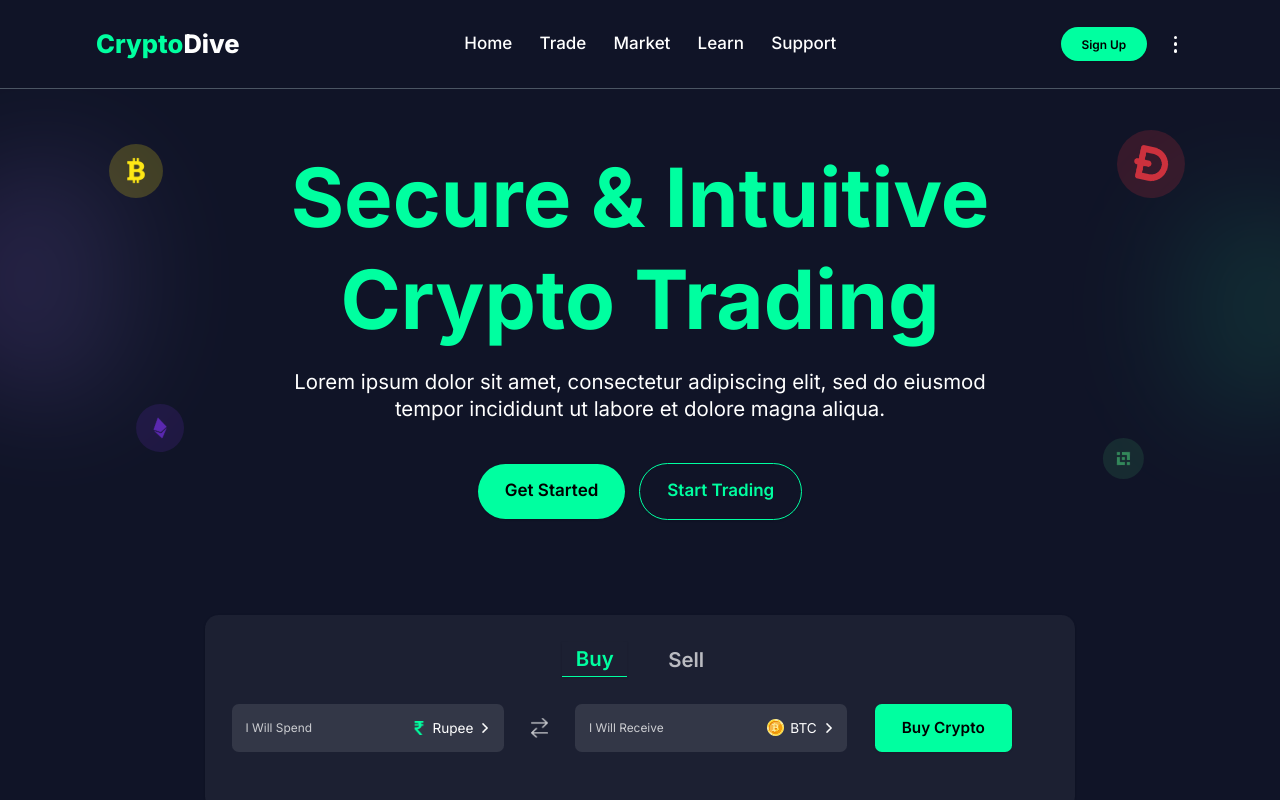
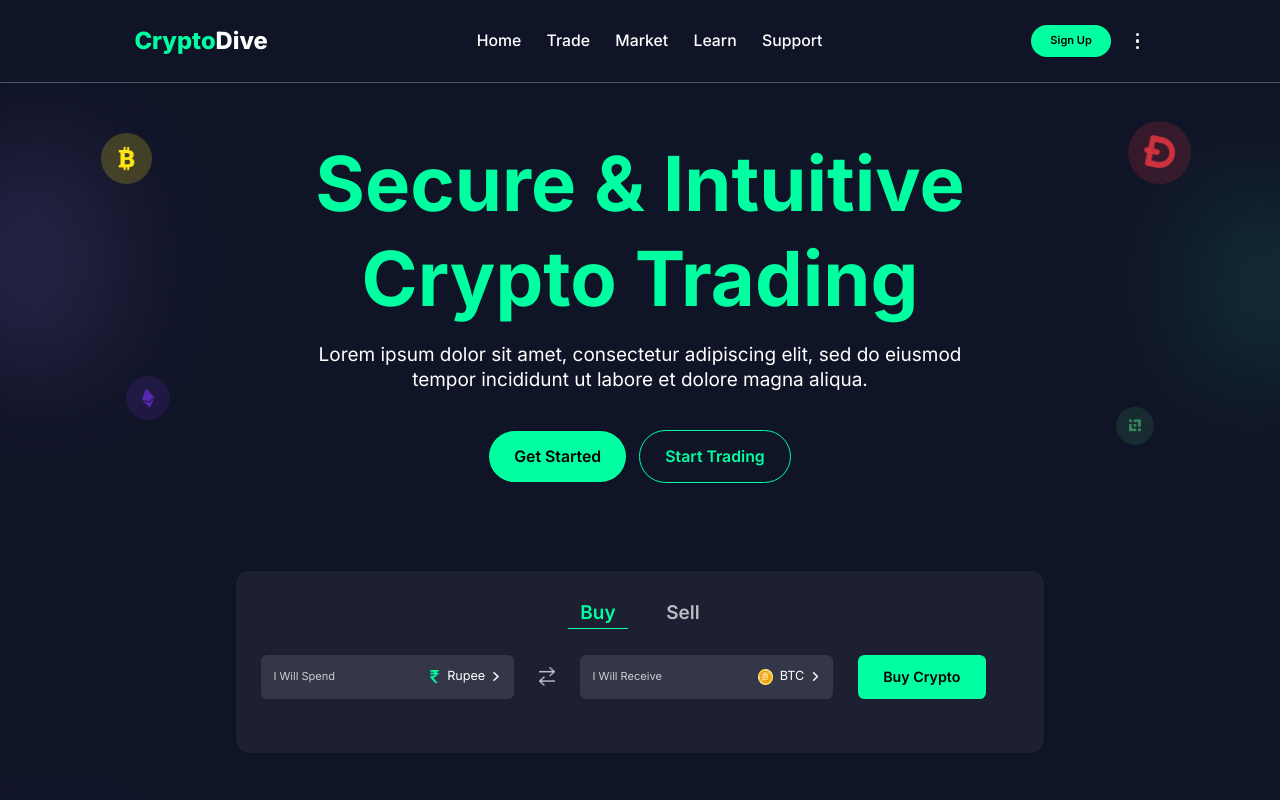
Before and after one commit to adwaith0071/cryptocurrency, a React (Vite) app: page / in a window 1280 px wide. Shown: the top 800 px of the page. Built offline with nearby package versions, Linux system fonts and the light colour scheme.

Commit message:
Enhance FAQSection styling: Added gradient backgrounds for improved visual depth and adjusted app-wrapper zoom level for better content scaling.

```diff
--- a/src/components/sections/FAQSection.tsx
+++ b/src/components/sections/FAQSection.tsx
@@ -9,6 +9,9 @@ interface FAQSectionProps {
 export const FAQSection: React.FC<FAQSectionProps> = ({ faqData }) => {
   return (
     <section className="relative px-4 md:px-8 lg:px-16 xl:px-20 py-16 md:py-24">
+      <div className="absolute inset-0 bg-gradient-to-t from-[#0f1420] via-transparent to-transparent opacity-40"></div>
+      <div className="absolute inset-0 bg-gradient-to-br from-[#1a0f3a] via-transparent to-transparent opacity-25"></div>
+      <div className="absolute inset-0 bg-gradient-to-bl from-[#0f1a3a] via-transparent to-transparent opacity-25"></div>
       <div className="max-w-6xl mx-auto">
         <Badge className="block w-fit mx-auto bg-[#00ffa00d] rounded-full border-0 text-[#00ffa0] text-xl md:text-2xl font-medium px-8 py-4 mb-12">
           FAQs
--- a/src/index.css
+++ b/src/index.css
@@ -205,9 +205,9 @@
     font-feature-settings: "rlig" 1, "calt" 1;
   }
 }
+/* App wrapper to scale down entire content */
+.app-wrapper {
 
-.app-wrapper {
-  zoom: 0.85;
-  width: 100%;
-  height: 100%;
+  zoom: 0.79
+
 }
```
